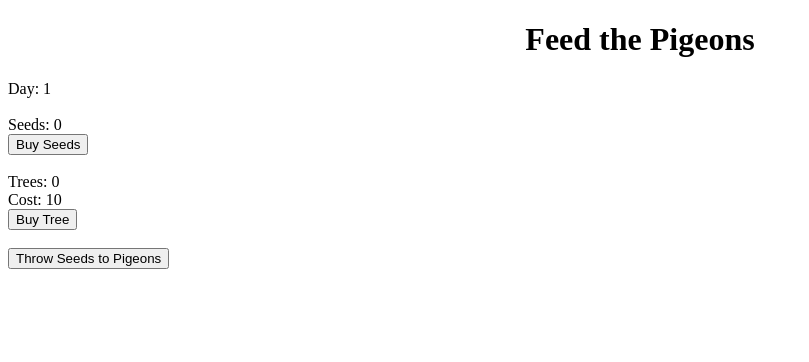
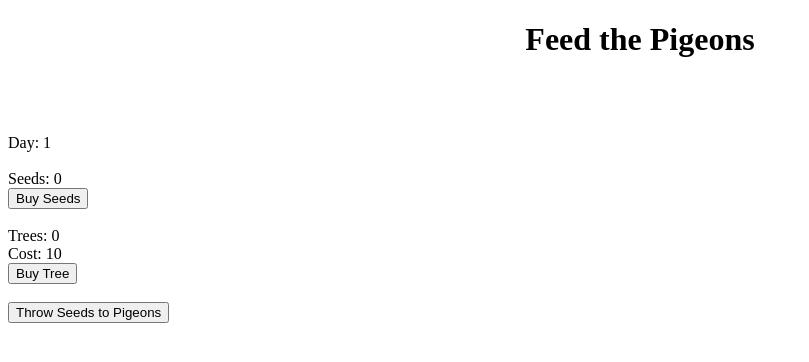
Before and after one commit to HoboZeke/hobozeke.github.io, a Jekyll site: the page incremental/index.html, which Jekyll copies as it is, in a window 1280 px wide. Shown: the top 362 px of the page, without its empty margins (0-809 px from the left). Built offline with Jekyll 4.4.1, drawn with Linux system fonts in a browser that asks for light colours.

Commit message:
Update index.html

```diff
--- a/incremental/index.html
+++ b/incremental/index.html
@@ -9,6 +9,8 @@
 </head>
    <body>
     <h1>Feed the Pigeons</h1>
+    </br></br>
+    <span id="story"></span> </br>
    </body>
   </div>
   <div id="column1">
```
